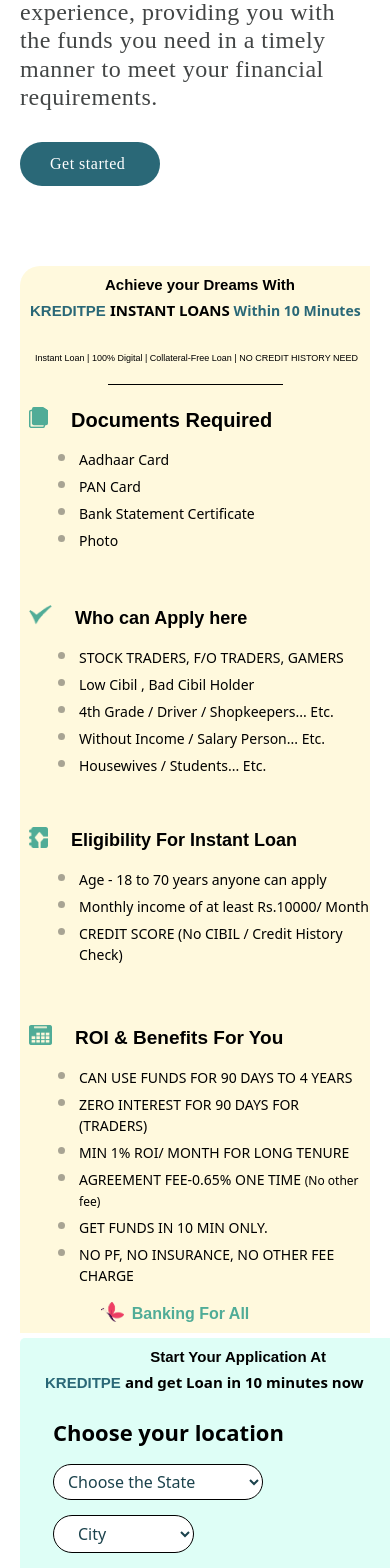
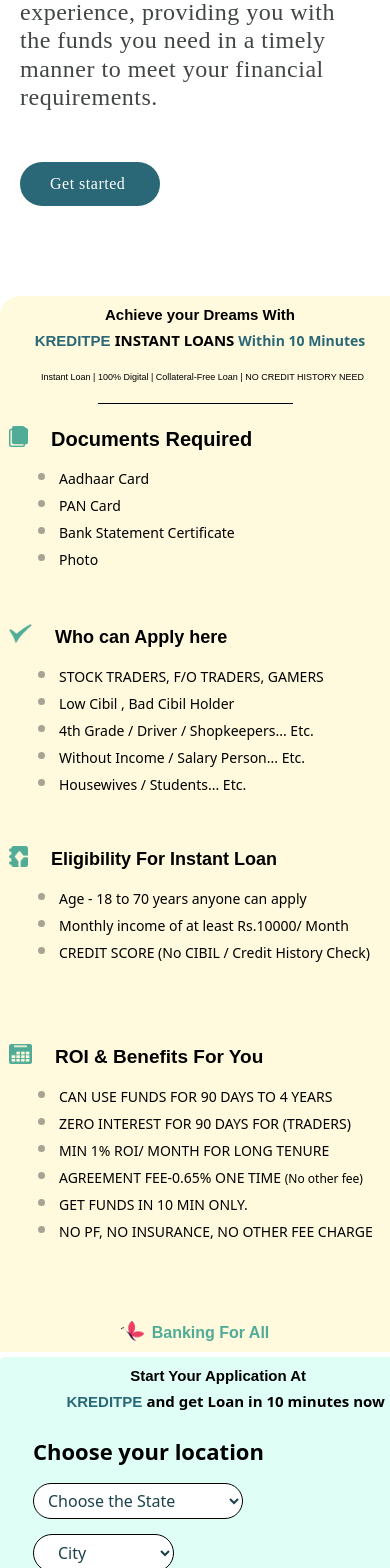
Before and after one commit to Vijaysharmagpj/Client_Project, a React (Create React App) app: page / in a window 390 px wide. Shown: the part 420-1988 px from the top of the page. Built offline with nearby package versions, Linux system fonts and the light colour scheme.

Commit message:
scroll bar issue fix

```diff
--- a/src/App.css
+++ b/src/App.css
@@ -9,6 +9,6 @@
 
 @media screen and (max-width:460px) {
   .body_container{
-    padding: 10px 20px;
+    padding: 0px;
   }
 }
--- a/src/Component/Dashboard.jsx
+++ b/src/Component/Dashboard.jsx
@@ -23,7 +23,7 @@
 
   return (
     <>
-      <div className="dashboard-container">
+      <div className="dashboard-container" style={{padding:"10px 20px"}}>
         <div className="dashboard-content">
           <div className="dashboard-header">
             <p className="header-title">
@@ -49,7 +49,9 @@
           </div>
         </div>
       </div>
+      <div style={{padding:"10px 20px"}}>
       <button className="getstart">Get started</button>
+      </div>
     </>
   );
 };
--- a/src/Component/FormandInfo.css
+++ b/src/Component/FormandInfo.css
@@ -520,15 +520,15 @@
     display: flex;
     height: 21px;
     font-family: 'DM Sans', sans-serif;
-    justify-content: space-between;
+    justify-content: center;
     font-size: 16px;
     font-weight: 700;
     text-align: left;
     color: #50AC97;
 }
-.centerContent p{
+/* .centerContent p{
     margin-right: 40px;
-}
+} */
 
 
 .buttonStyle{
@@ -573,13 +573,13 @@
     .header-subtitle1 {
         max-height: 21px;
         gap: 5px;
-        align-items: center;
+        text-align: center;
     }
 
     .header-subtitle2 {
         max-height: 21px;
         gap: 5px;
-        align-items: center;
+        text-align: center;
         margin-left: 15px;
     }
 
@@ -607,11 +607,12 @@
     }
 
     .sub-header1 {
-        margin-top: -10px;
+        margin-top: -21px;
         margin-left: 15px;
         font-family: 'DM Sans', sans-serif;
         font-size: 9px;
         font-weight: 500;
+        text-align: center;
     }
 
     .divider1 {
@@ -1141,7 +1142,7 @@
         font-size: 16px;
         font-weight: 700;
         color: #50AC97;
-        justify-content: space-between;
+        justify-content: center;
         margin-top: 5px;
         margin-bottom: 15px;
     }
--- a/src/Component/FormandInfo.js
+++ b/src/Component/FormandInfo.js
@@ -20,7 +20,7 @@
     }, []);
     return (
         <>
-            <div className="wrapper1">
+            <div className="wrapper1" >
                 <div className="container1">
                     <div className="header1">
                         <p className="header-title1">Achieve your Dreams With</p>
@@ -31,9 +31,9 @@
                         </p>
                     </div>
 
-                    <div className="sub-header1">
+                    <p className="sub-header1">
                         Instant Loan | 100% Digital | Collateral-Free Loan | NO CREDIT HISTORY NEED
-                    </div>
+                    </p>
                     <div className="divider1Container">
                         <hr className="divider1" />
 
```
